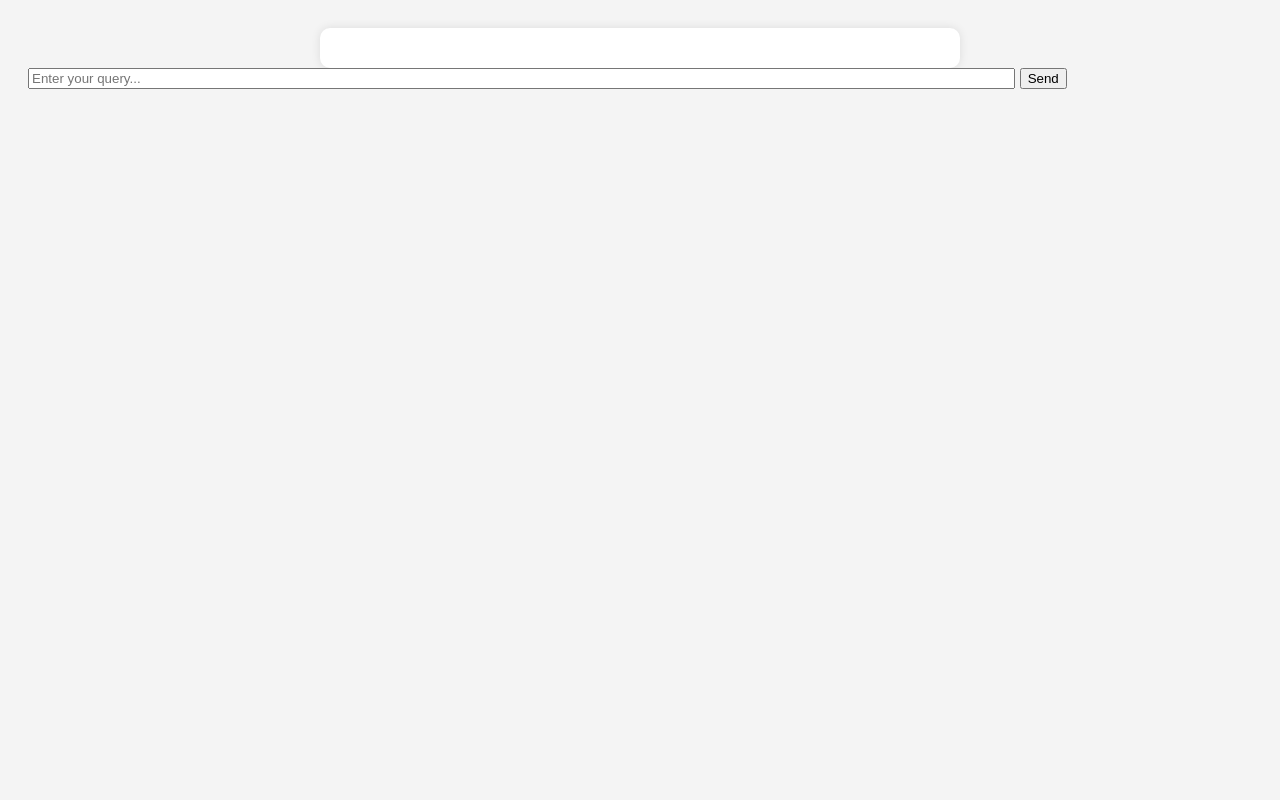
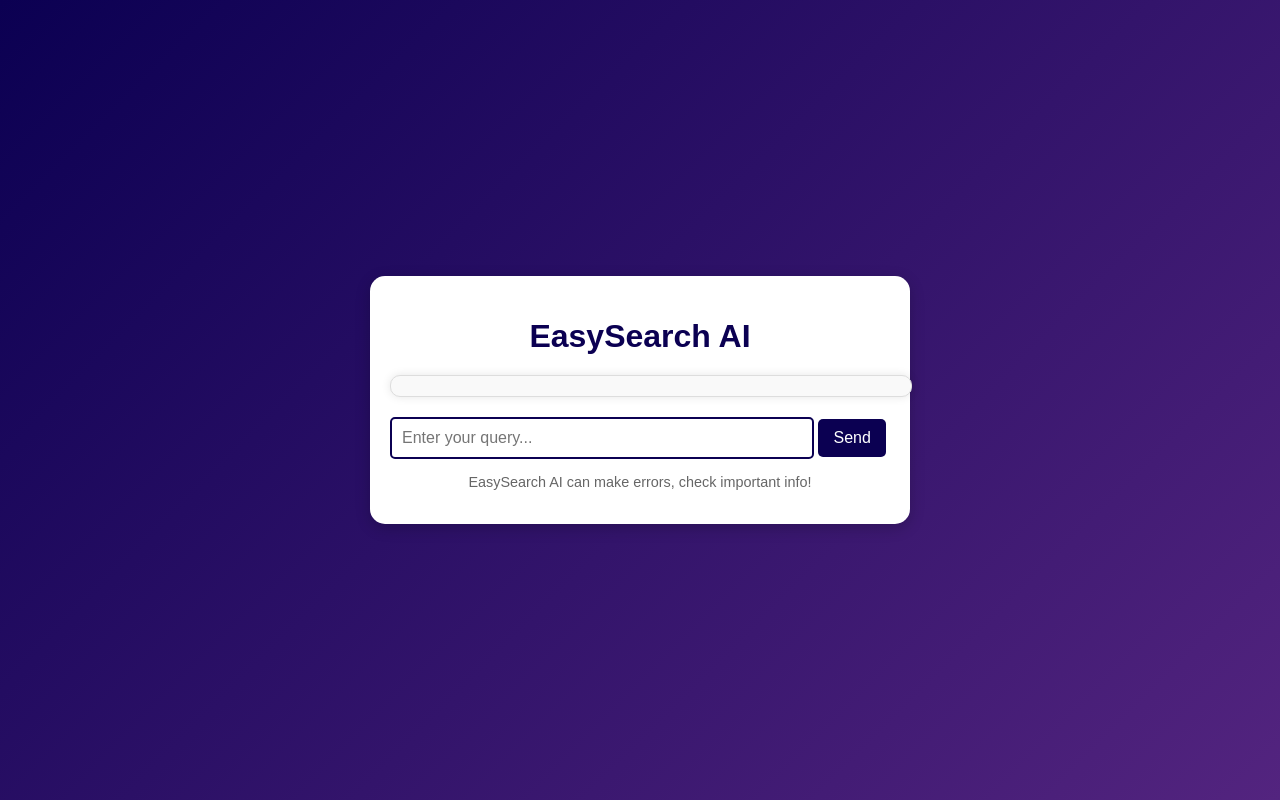
Before and after one commit to ongwaebrowser/ongaiwebservice, a Flask app: page / in a window 1280 px wide. Run offline with Flask 3, Linux system fonts and the light colour scheme.

Commit message:
Update index.html

```diff
--- a/templates/index.html
+++ b/templates/index.html
@@ -5,6 +5,104 @@
     <meta name="viewport" content="width=device-width, initial-scale=1.0">
     <title>Ongai Web Service</title>
     <link rel="stylesheet" href="/static/styles.css">
+    <style>
+        /* Body and layout */
+        body {
+            font-family: Arial, sans-serif;
+            background: linear-gradient(135deg, #0B0052 0%, #53247F 100%);
+            margin: 0;
+            padding: 0;
+            display: flex;
+            justify-content: center;
+            align-items: center;
+            height: 100vh;
+            color: #fff;
+        }
+
+        /* Container for the whole chat box */
+        .container {
+            width: 100%;
+            max-width: 500px;
+            background-color: #fff;
+            padding: 20px;
+            border-radius: 15px;
+            box-shadow: 0 4px 15px rgba(0, 0, 0, 0.2);
+            color: #000;
+        }
+
+        /* Header for the application title */
+        h1 {
+            text-align: center;
+            font-size: 2em;
+            margin-bottom: 20px;
+            color: #0B0052;
+        }
+
+        /* Chat box area */
+        #chat-box {
+            max-height: 400px;
+            overflow-y: auto;
+            margin-bottom: 20px;
+            padding: 10px;
+            border: 1px solid #ddd;
+            border-radius: 10px;
+            background-color: #f9f9f9;
+        }
+
+        /* Chat bubbles */
+        .chat {
+            padding: 10px;
+            border-radius: 10px;
+            margin-bottom: 10px;
+            max-width: 80%;
+            word-wrap: break-word;
+        }
+
+        /* User message bubble */
+        .user-query {
+            background-color: #0B0052;
+            color: #fff;
+            align-self: flex-start;
+        }
+
+        /* Bot response bubble */
+        .bot-response {
+            background-color: #e0e0e0;
+            align-self: flex-end;
+        }
+
+        /* Input field and button styling */
+        #query {
+            width: 80%;
+            padding: 10px;
+            border: 2px solid #0B0052;
+            border-radius: 5px;
+            font-size: 1em;
+        }
+
+        /* Send button */
+        button {
+            background-color: #0B0052;
+            color: white;
+            padding: 10px 15px;
+            border: none;
+            border-radius: 5px;
+            cursor: pointer;
+            font-size: 1em;
+        }
+
+        button:hover {
+            background-color: #53247F;
+        }
+
+        /* Disclaimer text */
+        .disclaimer {
+            font-size: 0.9em;
+            color: #666;
+            text-align: center;
+            margin-top: 15px;
+        }
+    </style>
     <script>
         function sendQuery() {
             const userQuery = document.getElementById('query').value;
@@ -29,10 +127,14 @@
     </script>
 </head>
 <body>
-    <div id="chat-box"></div>
-    <div>
-        <input type="text" id="query" placeholder="Enter your query..." style="width: 80%;">
-        <button onclick="sendQuery()">Send</button>
+    <div class="container">
+        <h1>EasySearch AI</h1>
+        <div id="chat-box"></div>
+        <div>
+            <input type="text" id="query" placeholder="Enter your query...">
+            <button onclick="sendQuery()">Send</button>
+        </div>
+        <p class="disclaimer">EasySearch AI can make errors, check important info!</p>
     </div>
 </body>
 </html>
```
